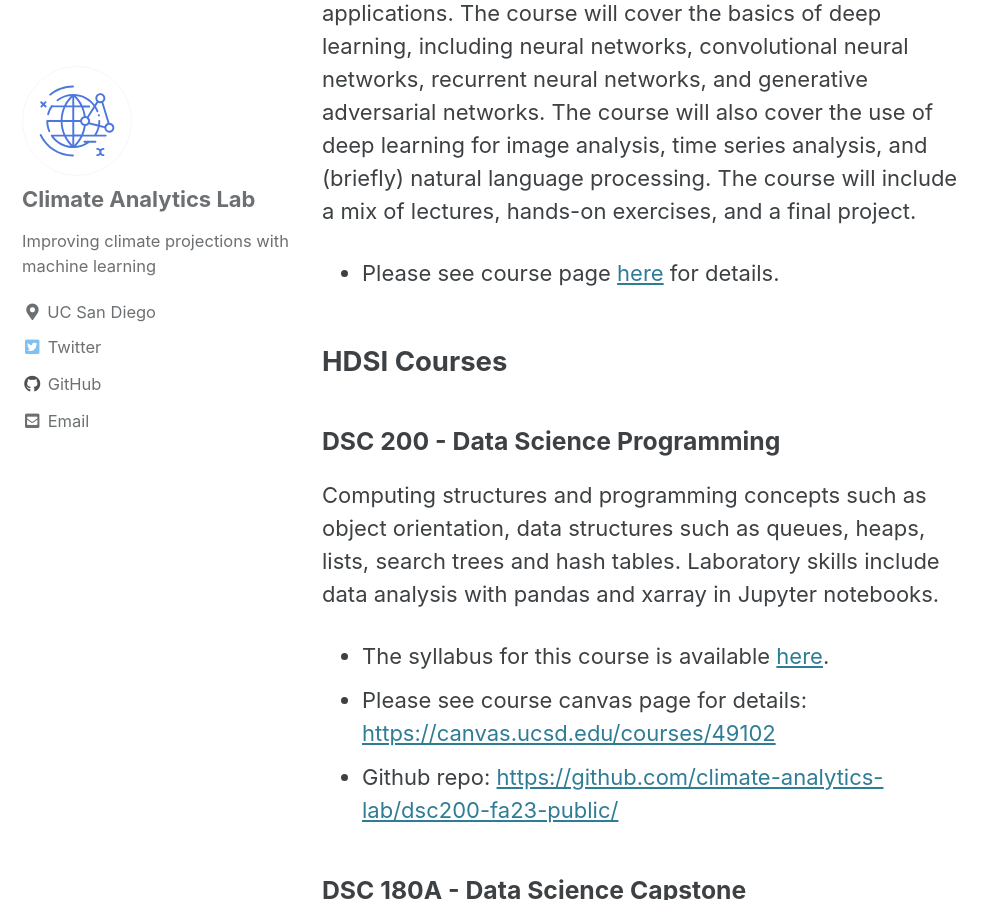
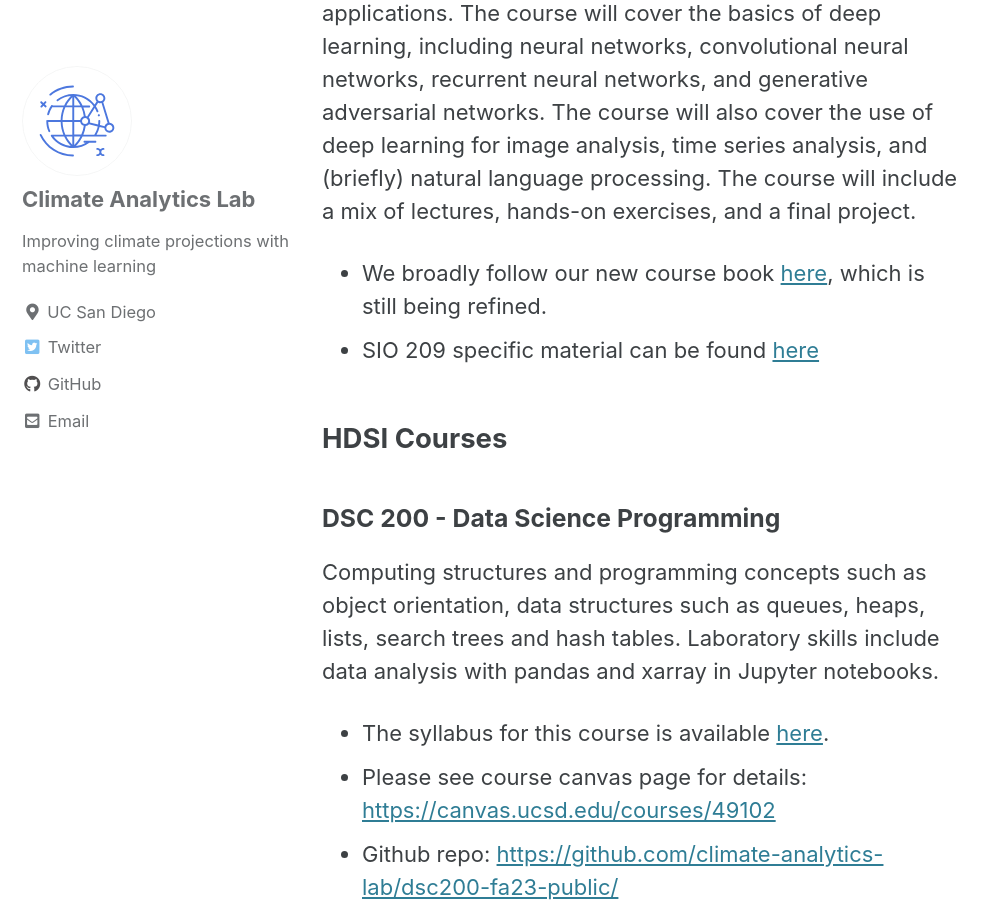
Before and after one commit to jackljk/climate-analytics-lab.github.io, a Jekyll site: the page built from _pages/teaching.md, in a window 1280 px wide and 900 px high, scrolled down 433 px. Shown: the whole window, without its empty margins (0-996 px from the left). Built offline with Jekyll 4.4.1, drawn with Linux system fonts in a browser that asks for light colours; cached includes are drawn as plain includes.

Commit message:
Updating links to deep learning book

```diff
--- a/_pages/teaching.md
+++ b/_pages/teaching.md
@@ -11,7 +11,8 @@ author_profile: true
 
 This course introduces students to the theory and practice of deep learning for environmental and geoscience applications. The course will cover the basics of deep learning, including neural networks, convolutional neural networks, recurrent neural networks, and generative adversarial networks. The course will also cover the use of deep learning for image analysis, time series analysis, and (briefly) natural language processing. The course will include a mix of lectures, hands-on exercises, and a final project.
 
- - Please see course page [here](/sioc209-2024-sp) for details.
+ - We broadly follow our new course book [here](/deep-learning-book), which is still being refined.
+ - SIO 209 specific material can be found [here](https://github.com/climate-analytics-lab/sioc209-2024-sp)
 
 ## HDSI Courses
 
```
